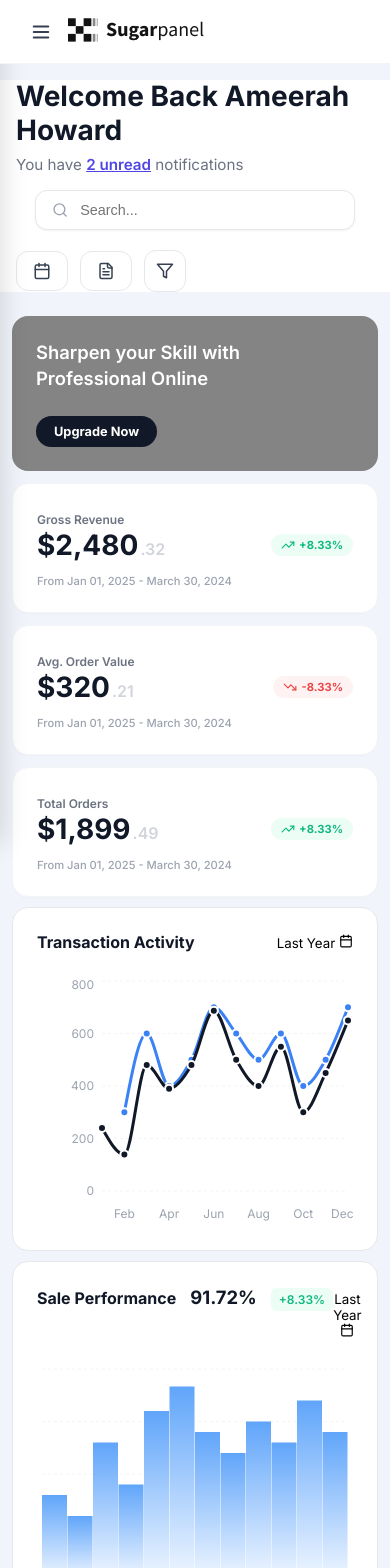
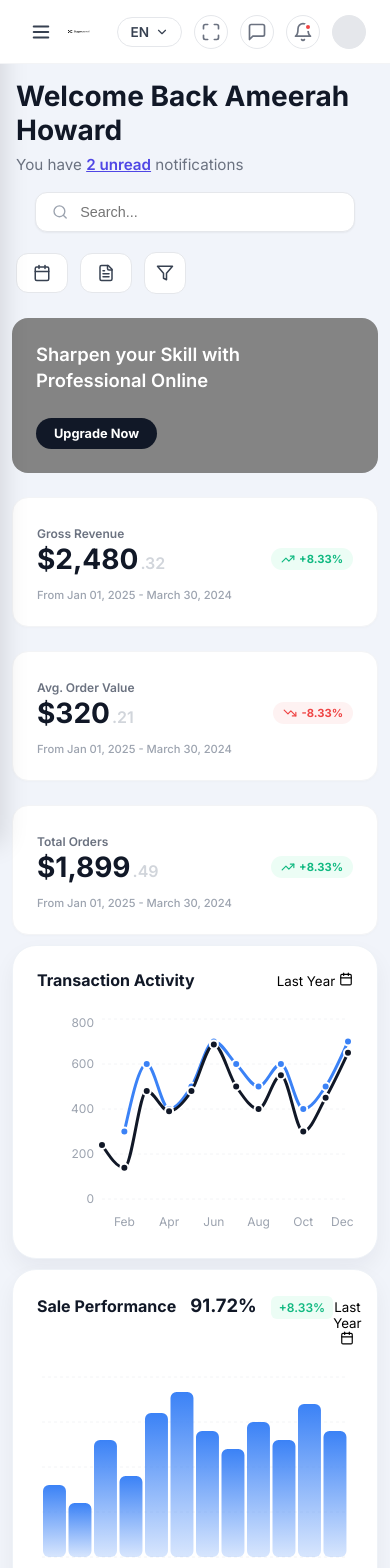
Before and after one commit to Ashmitakamothi/sugarpanel, a React (Vite) app: page / in a window 390 px wide. Shown: the top 1568 px of the page. Built offline with nearby package versions, Linux system fonts and the light colour scheme.

Commit message:
Refactor layout and styling for improved responsiveness and consistency across components

```diff
--- a/src/App.css
+++ b/src/App.css
@@ -10,7 +10,7 @@
 
 .main-content {
   flex: 1 1 auto;
-  padding: 0;
+  padding: var(--top-header-height) 0 0 0; /* offset fixed top header */
   background: var(--bg-app);
   margin-left: var(--sidebar-width);
   max-width: calc(100vw - var(--sidebar-width));
@@ -30,8 +30,8 @@
 .dashboard-content-area {
   display: flex;
   flex-direction: column;
-  gap: 12px;
-  max-width: 1440px;
+  gap: var(--gap, 24px);
+  max-width: var(--content-max-width, 1512px);
   width: 100%;
   padding: 0 24px;
   margin: 0 auto 48px auto;
@@ -49,56 +49,62 @@
 .stats-grid {
   display: grid;
   grid-template-columns: repeat(4, 1fr);
-  gap: 12px;
+  gap: var(--gap, 24px);
 }
 
 .main-grid-layout {
-  display: flex;
-  flex-direction: row;
-  gap: 12px;
-  align-items: flex-start;
+  display: grid;
+  grid-template-columns: minmax(0, 1fr) 340px;
+  gap: var(--gap, 24px);
+  align-items: stretch;
   width: 100%;
   height: auto;
-  flex-grow: 0;
 }
 
 .charts-column {
-  flex: 3;
   display: flex;
   flex-direction: column;
-  gap: 12px;
+  gap: var(--gap, 24px);
   width: 100%;
   height: auto;
+  min-height: 0;
 }
 
 .schedule-column {
-  flex: 1;
-  min-width: 300px;
-  flex-shrink: 0;
+  width: 100%;
+  min-width: 0;
+  min-height: 0;
+  display: flex;
+  align-items: stretch;
+  height: auto;
 }
 
 .charts-grid-row {
   display: grid;
   grid-template-columns: repeat(12, 1fr);
-  gap: 12px;
-  width: 100%;
+  gap: var(--gap, 24px);
+  width: 100%;
+  height: 100%;
+  align-items: stretch;
 }
 
 .store-row {
   display: grid;
   grid-template-columns: repeat(4, 1fr);
-  gap: 12px;
+  gap: var(--gap, 24px);
   width: 100%;
 }
 
 .store-card {
-  background: #F8F9FB;
-  border-radius: 14px;
-  padding: 16px 20px;
+  background: #FFFFFF;
+  border: 1px solid var(--panel-border, #EEF2F7);
+  border-radius: var(--panel-radius, 24px);
+  padding: 18px 20px;
+  box-shadow: var(--panel-shadow, 0 10px 22px rgba(17, 24, 39, 0.05));
   display: flex;
   flex-direction: column;
   justify-content: space-between;
-  height: 110px;
+  min-height: 120px;
 }
 
 .store-header {
@@ -292,7 +298,10 @@
    ========================================================================== */
 
 @media (max-width: 1400px) {
-  .main-grid-layout,
+  .main-grid-layout {
+    grid-template-columns: 1fr;
+  }
+
   .product-conversion-row {
     flex-direction: column;
   }
@@ -342,7 +351,7 @@
     margin-left: 0 !important;
     max-width: 100% !important;
     width: 100% !important;
-    padding: 0;
+    padding: var(--top-header-height) 0 0 0; /* keep fixed header offset */
   }
 
   /* Stats: 2 per row on tablet */
@@ -363,6 +372,11 @@
   /* Store: 2 per row */
   .store-row {
     grid-template-columns: repeat(2, 1fr);
+  }
+
+  .chart-card .chart-container {
+    height: 280px !important; /* Force stability for Recharts on mobile/tablet */
+    min-height: 280px;
   }
 
   /* Header adjustments */
@@ -397,6 +411,25 @@
     padding: 0 20px;
     margin: 0 auto 32px auto;
   }
+
+  /* Top header becomes single row */
+  .top-header {
+    grid-template-columns: 1fr;
+    padding: 0 16px;
+  }
+
+  .top-header-left {
+    padding-left: 0;
+  }
+
+  .top-header-content {
+    justify-content: flex-end;
+  }
+
+  .top-header-actions-wrap {
+    padding-left: 0;
+    padding-right: 0;
+  }
 }
 
 /* ==========================================================================
@@ -420,6 +453,15 @@
     grid-template-columns: 1fr;
   }
 
+  .chart-card {
+    padding: 16px; /* tighter padding on mobile */
+  }
+
+  .chart-card .chart-container {
+    height: 240px !important;
+    min-height: 240px;
+  }
+
   /* Product + Conversion stacked */
   .product-conversion-row {
     flex-direction: column;
@@ -432,12 +474,13 @@
 
   /* Main-grid stacked */
   .main-grid-layout {
-    flex-direction: column;
+    grid-template-columns: 1fr;
   }
 
   .schedule-column {
     width: 100%;
     min-width: unset;
+    display: block; /* ensure full-width card */
   }
 
   /* Dashboard content area narrower padding */
@@ -526,11 +569,56 @@
 
   /* Top header */
   .top-header {
-    padding: 0 16px;
+    /* make it a single-row mobile bar */
+    display: flex;
+    align-items: center;
+    justify-content: space-between;
+    padding: 0 12px;
+  }
+
+  .top-header-left {
+    padding-left: 0;
+    flex: 0 0 auto;
+    min-width: 0;
+  }
+
+  .top-header-actions-wrap {
+    max-width: 100%;
+    padding: 0;
+    flex: 1 1 auto;
   }
 
   .lang-selector {
-    display: none;
+    display: inline-flex;
+    padding: 6px 10px;
+    font-size: 0.82rem;
+  }
+
+  /* Mobile logo should be visible (no clipping) */
+  .top-header-logo {
+    max-width: 140px;
+    overflow: visible;
+    display: flex;
+    align-items: center;
+  }
+
+  .top-header-logo .brand-logo {
+    max-width: 140px;
+    height: 20px;
+    width: auto;
+    object-fit: contain;
+    display: block;
+  }
+
+  .top-header-content {
+    justify-content: flex-end;
+    flex: 1 1 auto;
+    min-width: 0;
+  }
+
+  .top-header-actions {
+    flex-wrap: nowrap;
+    white-space: nowrap;
   }
 
   /* Stat card compact */
@@ -584,7 +672,9 @@
 
   /* Top header tiny adjustments */
   .top-icon-btn {
-    padding: 6px;
+    width: 32px;
+    height: 32px;
+    padding: 0;
   }
 }
 
@@ -593,6 +683,60 @@
    ========================================================================== */
 
 @media (max-width: 480px) {
+  /* Charts: ensure Recharts has enough height at 400px wide */
+  .chart-card .chart-container {
+    height: 200px;
+  }
+
+  .chart-card.tall .chart-container {
+    height: 220px;
+  }
+
+  .chart-header {
+    margin-bottom: 16px;
+  }
+  /* Top header: prevent overflow + match mobile bar */
+  .top-header {
+    height: 56px;
+  }
+
+  .top-header-logo .brand-logo {
+    height: 18px;
+  }
+
+  .top-header-logo {
+    max-width: 120px;
+  }
+
+  .top-header-logo .brand-logo {
+    max-width: 120px;
+    height: 18px;
+  }
+
+  .top-header-actions {
+    gap: 8px;
+  }
+
+  .lang-selector {
+    padding: 5px 8px;
+    font-size: 0.78rem;
+  }
+
+  /* Hide less important icons on very small screens */
+  .top-btn-maximize,
+  .top-btn-chat {
+    display: none;
+  }
+
+  .top-icon-btn {
+    width: 30px;
+    height: 30px;
+  }
+
+  .avatar-circle {
+    width: 30px;
+    height: 30px;
+  }
   .stats-grid {
     grid-template-columns: 1fr;
   }
@@ -735,13 +879,7 @@
   flex-direction: column;
   padding: 24px 16px;
   z-index: 100;
-  overflow-y: auto;
-  scrollbar-width: none;
-  -ms-overflow-style: none;
-}
-
-.sidebar::-webkit-scrollbar {
-  display: none;
+  overflow: hidden; /* sidebar-nav will handle scrolling */
 }
 
 .sidebar-logo {
@@ -769,6 +907,30 @@
   display: flex;
   flex-direction: column;
   flex: 1;
+  overflow-y: auto;
+  padding-right: 6px; /* room for scrollbar */
+  scrollbar-gutter: stable; /* keeps layout stable when scrollbar appears */
+  scrollbar-width: thin; /* Firefox */
+  scrollbar-color: #BFC7D4 #EEF2F7;
+}
+
+.sidebar-nav::-webkit-scrollbar {
+  width: 10px;
+}
+
+.sidebar-nav::-webkit-scrollbar-track {
+  background: #EEF2F7;
+  border-radius: 999px;
+}
+
+.sidebar-nav::-webkit-scrollbar-thumb {
+  background: #BFC7D4;
+  border-radius: 999px;
+  border: 2px solid #EEF2F7; /* inset thumb like screenshot */
+}
+
+.sidebar-nav::-webkit-scrollbar-thumb:hover {
+  background: #AAB3C2;
 }
 
 .nav-section {
@@ -824,13 +986,18 @@
 .header {
   display: flex;
   justify-content: space-between;
-  align-items: center;
-  max-width: 1402px;
-  width: calc(100% - 48px);
-  height: 60px;
-  margin: 16px 0 32px 24px;
+  align-items: flex-start;
+  max-width: var(--content-max-width);
+  width: 100%;
+  margin: 0 auto;
+  padding: 24px 24px 0 24px;
   flex-shrink: 0;
-  background: white;
+  background: transparent;
+  box-sizing: border-box;
+}
+
+.header-left {
+  min-width: 0;
 }
 
 .welcome-title {
@@ -856,6 +1023,7 @@
   display: flex;
   align-items: center;
   gap: 20px;
+  padding-top: 2px; /* visually aligns with title baseline */
 }
 
 .search-bar {
@@ -1018,10 +1186,29 @@
 
 .chart-card {
   background: white;
-  border: 1px solid var(--border);
-  border-radius: 16px;
+  border: 1px solid var(--panel-border);
+  border-radius: var(--panel-radius);
   padding: 24px;
   grid-column: span 6;
+  box-shadow: var(--panel-shadow);
+  height: auto;
+  display: flex;
+  flex-direction: column;
+  min-width: 0; /* Prevents flex squashing */
+}
+
+.chart-card .chart-container {
+  flex: 1;
+  min-height: 220px;
+  height: auto;
+  width: 100%;
+  position: relative;
+  display: block;
+  min-width: 0;
+}
+
+.chart-card.tall .chart-container {
+  height: 240px;
 }
 
 .chart-card.tall {
@@ -1148,13 +1335,14 @@
 
 .schedule-card-v2 {
   background: white;
-  border: 1px solid #F3F4F6;
-  border-radius: 20px;
+  border: 1px solid var(--panel-border);
+  border-radius: var(--panel-radius);
   padding: 24px;
-  height: auto;
+  height: 100%;
+  width: 100%;
   display: flex;
   flex-direction: column;
-  box-shadow: 0 1px 3px rgba(0,0,0,0.02);
+  box-shadow: var(--panel-shadow);
 }
 
 .schedule-header {
@@ -1678,23 +1866,60 @@ input:checked + .p-slider:before {
    ========================================================================== */
 
 .top-header {
-  height: 64px;
-  width: 100%;
-  background: white;
+  height: var(--top-header-height);
+  width: 100%;
+  background: #FFFFFF;
   border-bottom: 1px solid #F3F4F6;
-  display: flex;
-  justify-content: space-between;
-  align-items: center;
-  padding: 0 24px;
-  position: sticky;
+  position: fixed;
   top: 0;
-  z-index: 200;
+  left: 0;
+  z-index: 1000;
+  display: grid;
+  grid-template-columns: var(--sidebar-width) minmax(0, 1fr);
+  align-items: center;
+  padding: 0;
+}
+
+.top-header-left {
+  height: 100%;
+  display: flex;
+  align-items: center;
+  gap: 10px;
+  padding-left: 24px;
+}
+
+.top-header-content {
+  height: 100%;
+  width: 100%;
+  display: flex;
+  align-items: center;
+  justify-content: center; /* center the content container */
+}
+
+.top-header-actions-wrap {
+  max-width: var(--content-max-width);
+  width: 100%;
+  padding-right: 24px;
+  padding-left: 24px;
+  box-sizing: border-box;
+  display: flex;
+  justify-content: flex-end; /* align actions to content right edge */
+}
+
+.top-header-logo .brand-logo {
+  height: 22px;
+  width: auto;
+  display: block;
 }
 
 .top-header-actions {
   display: flex;
   align-items: center;
-  gap: 20px;
+  gap: 12px;
+  padding: 0;              /* remove outer pill padding */
+  background: transparent;  /* remove outer pill background */
+  border: 0;                /* remove outer pill border */
+  border-radius: 0;
 }
 
 .lang-selector {
@@ -1705,27 +1930,36 @@ input:checked + .p-slider:before {
   font-weight: 600;
   color: #374151;
   padding: 6px 12px;
-  border-radius: 8px;
-  background: #F9FAFB;
+  border-radius: 999px;
+  background: #FFFFFF;
+  border: 1px solid #E5E7EB;
   cursor: pointer;
 }
 
 .top-icon-btn {
-  background: none;
-  border: none;
+  width: 34px;
+  height: 34px;
+  background: #FFFFFF;
+  border: 1px solid #E5E7EB;
   color: #6B7280;
-  padding: 8px;
-  border-radius: 50%;
+  padding: 0;
+  border-radius: 999px;
   display: flex;
   align-items: center;
   justify-content: center;
   position: relative;
 }
 
+.top-icon-btn:hover,
+.lang-selector:hover {
+  background: #F9FAFB;
+  border-color: #D1D5DB;
+}
+
 .notif-dot {
   position: absolute;
-  top: 8px;
-  right: 8px;
+  top: 7px;
+  right: 7px;
   width: 8px;
   height: 8px;
   background: #EF4444;
@@ -1734,9 +1968,9 @@ input:checked + .p-slider:before {
 }
 
 .avatar-circle {
-  width: 36px;
-  height: 36px;
+  width: 34px;
+  height: 34px;
   background: #E5E7EB;
-  border-radius: 50%;
-  border: 1px solid #F3F4F6;
-}
+  border-radius: 999px;
+  border: 1px solid #E5E7EB;
+}
--- a/src/components/Charts.jsx
+++ b/src/components/Charts.jsx
@@ -44,17 +44,17 @@ export const TransactionActivity = () => (
         Last Year <Calendar size={14} />
       </button>
     </div>
-    <div className="chart-container">
-      <ResponsiveContainer width="100%" height={250}>
+    <div className="chart-container" style={{ height: '250px', width: '100%', minWidth: '0' }}>
+      <ResponsiveContainer width="100%" height="100%">
         <LineChart data={transactionData}>
           <defs>
             <linearGradient id="colorTotal" x1="0" y1="0" x2="0" y2="1">
-              <stop offset="5%" stopColor="#4F46E5" stopOpacity={0.1}/>
-              <stop offset="95%" stopColor="#4F46E5" stopOpacity={0}/>
+              <stop offset="5%" stopColor="#3B82F6" stopOpacity={0.1}/>
+              <stop offset="95%" stopColor="#3B82F6" stopOpacity={0}/>
             </linearGradient>
             <linearGradient id="colorSuccess" x1="0" y1="0" x2="0" y2="1">
-              <stop offset="5%" stopColor="#10B981" stopOpacity={0.1}/>
-              <stop offset="95%" stopColor="#10B981" stopOpacity={0}/>
+              <stop offset="5%" stopColor="#111827" stopOpacity={0.1}/>
+              <stop offset="95%" stopColor="#111827" stopOpacity={0}/>
             </linearGradient>
           </defs>
           <CartesianGrid strokeDasharray="3 3" vertical={false} stroke="#F3F4F6" />
@@ -83,20 +83,20 @@ export const SalePerformance = () => (
         Last Year <Calendar size={14} />
       </button>
     </div>
-    <div className="chart-container">
-      <ResponsiveContainer width="100%" height={250}>
-        <BarChart data={performanceData} barCategoryGap={0}>
+    <div className="chart-container" style={{ height: '250px', width: '100%', minWidth: '0' }}>
+      <ResponsiveContainer width="100%" height="100%">
+        <BarChart data={performanceData} barGap={8} barCategoryGap="25%">
           <defs>
             <linearGradient id="barGradient" x1="0" y1="0" x2="0" y2="1">
-              <stop offset="0%" stopColor="#60A5FA" stopOpacity={1} />
-              <stop offset="100%" stopColor="#EFF6FF" stopOpacity={1} />
+              <stop offset="0%" stopColor="#3B82F6" stopOpacity={1} />
+              <stop offset="100%" stopColor="#3B82F6" stopOpacity={0.2} />
             </linearGradient>
           </defs>
           <CartesianGrid strokeDasharray="3 3" vertical={false} stroke="#F3F4F6" />
           <XAxis dataKey="name" axisLine={false} tickLine={false} tick={{fontSize: 12, fill: '#9CA3AF'}} dy={10} />
           <YAxis hide />
-          <Tooltip cursor={{fill: 'rgba(243, 244, 246, 0.5)'}} contentStyle={{ borderRadius: '12px', border: 'none', boxShadow: '0 4px 6px rgba(0,0,0,0.05)' }} />
-          <Bar dataKey="value">
+          <Tooltip cursor={{fill: 'rgba(243, 244, 246, 0.4)'}} contentStyle={{ borderRadius: '12px', border: 'none', boxShadow: '0 4px 12px rgba(0,0,0,0.05)' }} />
+          <Bar dataKey="value" radius={[6, 6, 6, 6]} barSize={34}>
             {performanceData.map((entry, index) => (
               <Cell key={`cell-${index}`} fill="url(#barGradient)" />
             ))}
@@ -137,12 +137,15 @@ export const ProductStatics = () => (
       <h3>Product Statics</h3>
       <button className="chart-filter-btn">Last Year <Calendar size={14} /></button>
     </div>
-    <div className="chart-container">
-       <ResponsiveContainer width="100%" height={200}>
-         <BarChart data={transactionData.slice(0, 7)}>
+    <div className="chart-container" style={{ height: '230px', width: '100%', minWidth: '0' }}>
+       <ResponsiveContainer width="100%" height="100%">
+         <BarChart data={transactionData.slice(0, 7)} barGap={4}>
+             <CartesianGrid strokeDasharray="3 3" vertical={false} stroke="#F3F4F6" />
              <XAxis dataKey="name" axisLine={false} tickLine={false} tick={{fontSize: 12, fill: '#9CA3AF'}} />
-             <Bar dataKey="total" fill="#3B82F6" radius={[4, 4, 0, 0]} barSize={20} />
-             <Bar dataKey="success" fill="#EFF6FF" radius={[4, 4, 0, 0]} barSize={20} />
+             <YAxis hide />
+             <Tooltip cursor={{fill: 'transparent'}} />
+             <Bar dataKey="total" fill="#3B82F6" radius={[6, 6, 6, 6]} barSize={14} />
+             <Bar dataKey="success" fill="#DBEAFE" radius={[6, 6, 6, 6]} barSize={14} />
          </BarChart>
        </ResponsiveContainer>
     </div>
--- a/src/components/TopHeader.jsx
+++ b/src/components/TopHeader.jsx
@@ -26,21 +26,23 @@ const TopHeader = ({ onMenuToggle }) => {
         </div>
       </div>
 
+      <div className="top-header-content">
+        <div className="top-header-actions-wrap">
           <div className="top-header-actions">
           <div className="lang-selector">
             <span>EN</span>
             <ChevronDown size={14} />
           </div>
 
-        <button className="top-icon-btn">
+          <button className="top-icon-btn top-btn-maximize">
             <Maximize size={20} />
           </button>
 
-        <button className="top-icon-btn">
+          <button className="top-icon-btn top-btn-chat">
             <MessageSquare size={20} />
           </button>
 
-        <button className="top-icon-btn badge-btn">
+          <button className="top-icon-btn badge-btn top-btn-bell">
             <Bell size={20} />
             <span className="notif-dot"></span>
           </button>
@@ -50,6 +52,8 @@ const TopHeader = ({ onMenuToggle }) => {
           </div>
         </div>
         </div>
+      </div>
+    </div>
   );
 };
 
--- a/src/index.css
+++ b/src/index.css
@@ -25,7 +25,18 @@
 
   /* Layout */
   --sidebar-width: 260px;
+  --top-header-height: 64px;
+  --content-max-width: 1512px;
+  --gap: 24px;
   --header-height: 80px;
+  /* Middle section (Figma proportions) */
+  --charts-row-1-height: 320px;
+  --charts-row-2-height: 260px;
+
+  /* Panels (Figma surfaces) */
+  --panel-radius: 24px;
+  --panel-border: #EEF2F7;
+  --panel-shadow: 0 10px 22px rgba(17, 24, 39, 0.05);
 
   /* Shadows */
   --shadow-sm: 0 1px 3px 0 rgba(0, 0, 0, 0.04);
```
Lines whose indentation alone changed are shown as unchanged.
